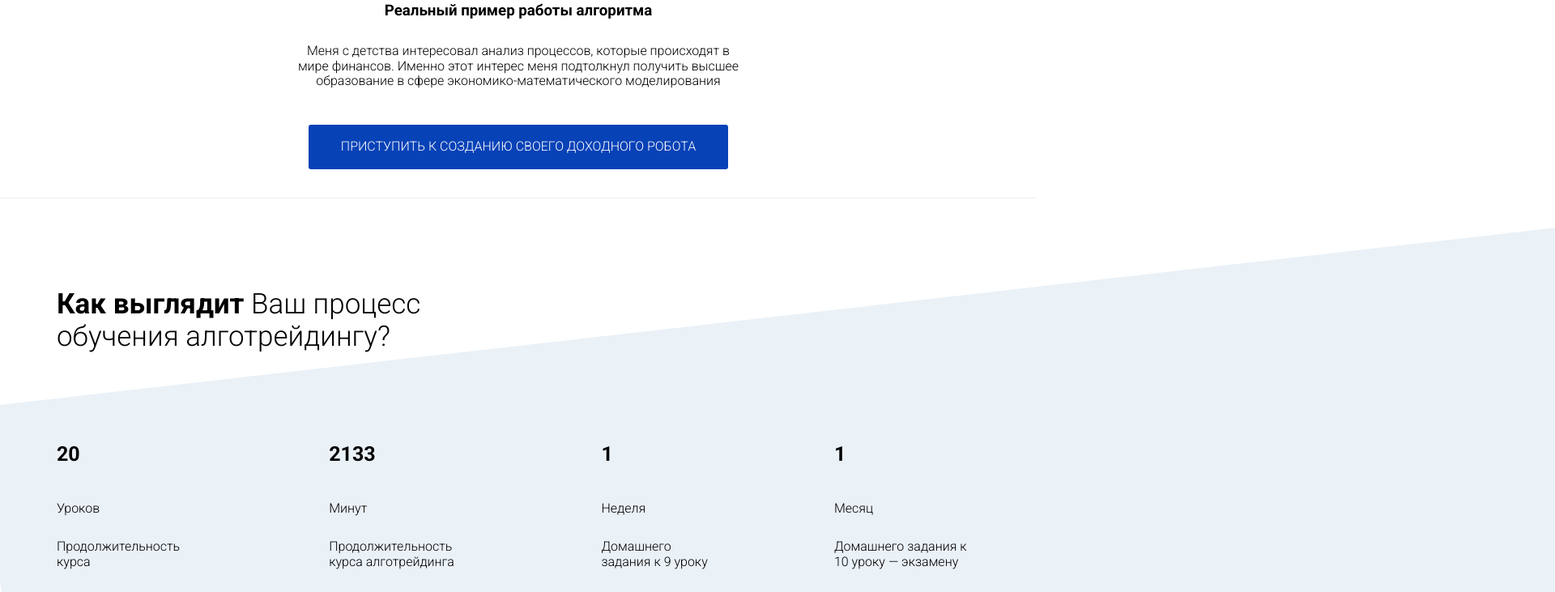
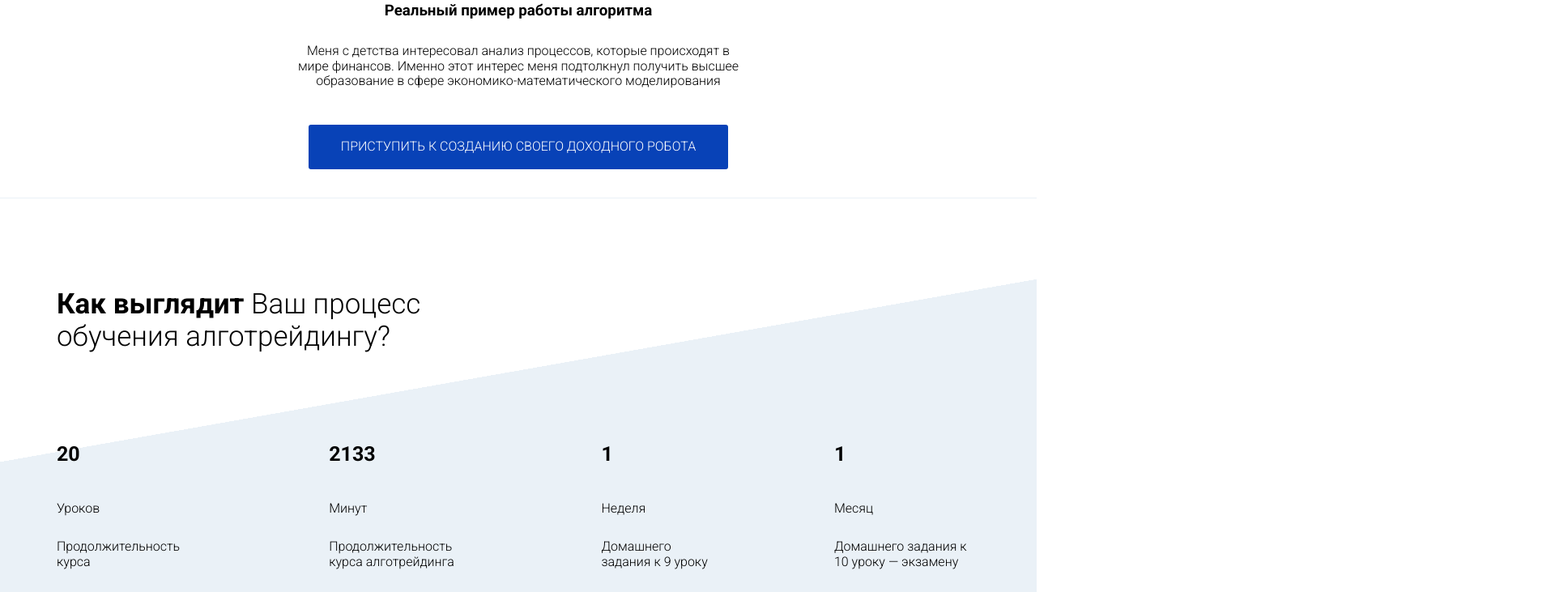
Before and after one commit to NeoJiDaNo/algotrading, a plain HTML site: page index.html in a window 1280 px wide. Shown: the part 3525-4256 px from the top of the page at 81% size, 1920 px wide, since content can reach past the window. Drawn offline with Linux system fonts and the light colour scheme.

Commit message:
fixed section process

```diff
--- a/sass/templates/_process.sass
+++ b/sass/templates/_process.sass
@@ -2,6 +2,7 @@
     padding-top: 111px
     padding-bottom: 116px
     position: relative
+    max-width: 1915px
     &__head
         max-width: 461px
         margin-bottom: 111px
@@ -21,8 +22,8 @@
 .process:before
     content: ""
     position: absolute
-    background: rgba(234, 241, 247, 1) center / cover
-    width: 200%
-    height: 100%
+    top: -100px
+    background: linear-gradient(170deg, #fff 27%, #fff 27%, rgba(234, 241, 247, 1) 20%, rgba(234, 241, 247, 1) 30%,)
+    width: 100%
+    height: 235%
     z-index: -1
-    transform: rotate(-6.5deg)
```
Also changed, not shown: css/style.css, 1 other file.
